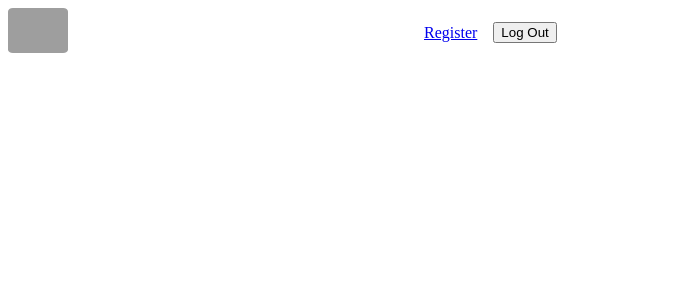
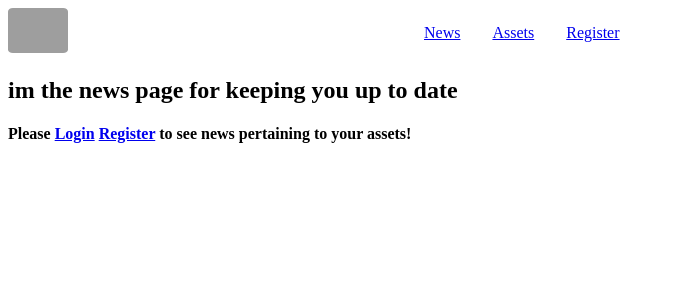
Before and after one commit to cbenks/CAM, a React (Create React App) app in the folder client/: page /news in a window 1280 px wide. Before the commit this address had no page. Shown: the top 300 px of the page, without its empty margins (0-675 px from the left). Built offline with nearby package versions, Linux system fonts and the light colour scheme; grey boxes are pictures that could not be loaded.

Commit message:
made api calls to get crypto and nfts

```diff
--- a/client/src/App.js
+++ b/client/src/App.js
@@ -1,6 +1,7 @@
 import Nav from './components/Nav'
 import Home from './pages/Home'
 import Assets from './pages/Assets'
+import News from './pages/News'
 import Register from './pages/Register'
 import Client from './authentication/auth'
 import './App.css'
@@ -30,6 +31,7 @@ function App() {
       id,
       email
     })
+    console.log(user)
     toggleAuthenticated(true)
   }
 
@@ -38,16 +40,16 @@ function App() {
     if (token) {
       checkToken()
     }
-    // const getUsername = async () => {
-    //   if (user && authenticated) {
-    //     const singleUser = await Client.get(`user/${user.id}`)
-    //     localStorage.setItem('username', singleUser.data.username)
-    //     const savedUsername = localStorage.getItem('username')
-    //     setUsername(savedUsername)
-    //   }
-    // }
-    // getUsername()
-  }, [user])
+    const getUsername = async () => {
+      if (user && authenticated) {
+        const singleUser = await Client.get(`user/${user.id}`)
+        localStorage.setItem('username', singleUser.data.username)
+        const savedUsername = localStorage.getItem('username')
+        setUsername(savedUsername)
+      }
+    }
+    getUsername()
+  }, [])
 
   return (
     <div>
@@ -71,7 +73,11 @@ function App() {
           />
           <Route
             path="/assets"
-            element={<Assets authenticated={authenticated} />}
+            element={<Assets authenticated={authenticated} user={user} />}
+          />
+          <Route
+            path="/news"
+            element={<News authenticated={authenticated} />}
           />
           <Route path="/register" element={<Register />} />
         </Routes>
--- a/client/src/components/Nav.jsx
+++ b/client/src/components/Nav.jsx
@@ -1,19 +1,21 @@
 import {Link} from 'react-router-dom'
 
-const Nav = ({ authenticated, handleLogout, user, username }) => {
+const Nav = ({ authenticated, handleLogout, username }) => {
 
   let authenticatedOptions = (
     <nav className='nav'>
       <h3>Welcome {username}</h3>
       <Link to="/assets">Assets</Link>
       <Link to="/news">News</Link>
+      <button onClick={handleLogout} >Log Out</button>
     </nav>
   )
 
   let publicOptions = (
     <nav className='nav'>
+      <Link to ="/news">News</Link>
+      <Link to="/assets">Assets</Link>
       <Link to ="/register">Register</Link>
-      <button onClick={handleLogout} >Log Out</button>
     </nav>
   )
 
--- a/client/src/pages/Assets.js
+++ b/client/src/pages/Assets.js
@@ -1,17 +1,35 @@
-// import Client from '../authentication/auth'
+import Client from '../authentication/auth'
+import { Link } from 'react-router-dom'
+import { useState, useEffect } from 'react'
 
-const Assets = ({ authenticated }) => {
+const Assets = ({ authenticated, user }) => {
+  const [crypto, setCrypto] = useState([])
+  const [nft, setNft] = useState([])
+
+  useEffect(() => {
+    const showCrypto = async () => {
+      const res = await Client.get(`/crypto/${user.id}`)
+      setCrypto(res.data)
+    }
+    const showNft = async () => {
+      const res = await Client.get(`/nft/${user.id}`)
+      setNft(res.data)
+    }
+    showCrypto()
+    showNft()
+  }, [user.id])
+
+  const publicOptions = (
+    <div>
+      <h2>
+        Please <Link to="/">Login</Link> or <Link to="/register">Register</Link>{' '}
+        to start keeping track of all of your web3 assets in one place!
+      </h2>
+    </div>
+  )
   const authenticatedOptions = (
     <div>
       <h2>you are authenticated</h2>
-    </div>
-  )
-  const publicOptions = (
-    <div>
-      <h2>
-        Please login or register to start keeping track of all of your web3
-        assets in one place!
-      </h2>
     </div>
   )
 
--- a/client/src/pages/News.js
+++ b/client/src/pages/News.js
@@ -1,7 +1,21 @@
-const News = () => {
+import { Link } from 'react-router-dom'
+
+const News = ({ authenticated }) => {
+  let authenticatedOptions = <div></div>
+
+  let publicOptions = (
+    <div>
+      <h4>
+        Please <Link to="/">Login</Link> <Link to="/register">Register</Link> to
+        see news pertaining to your assets!
+      </h4>
+    </div>
+  )
+
   return (
     <div>
       <h2>im the news page for keeping you up to date</h2>
+      {authenticated ? authenticatedOptions : publicOptions}
     </div>
   )
 }
```
